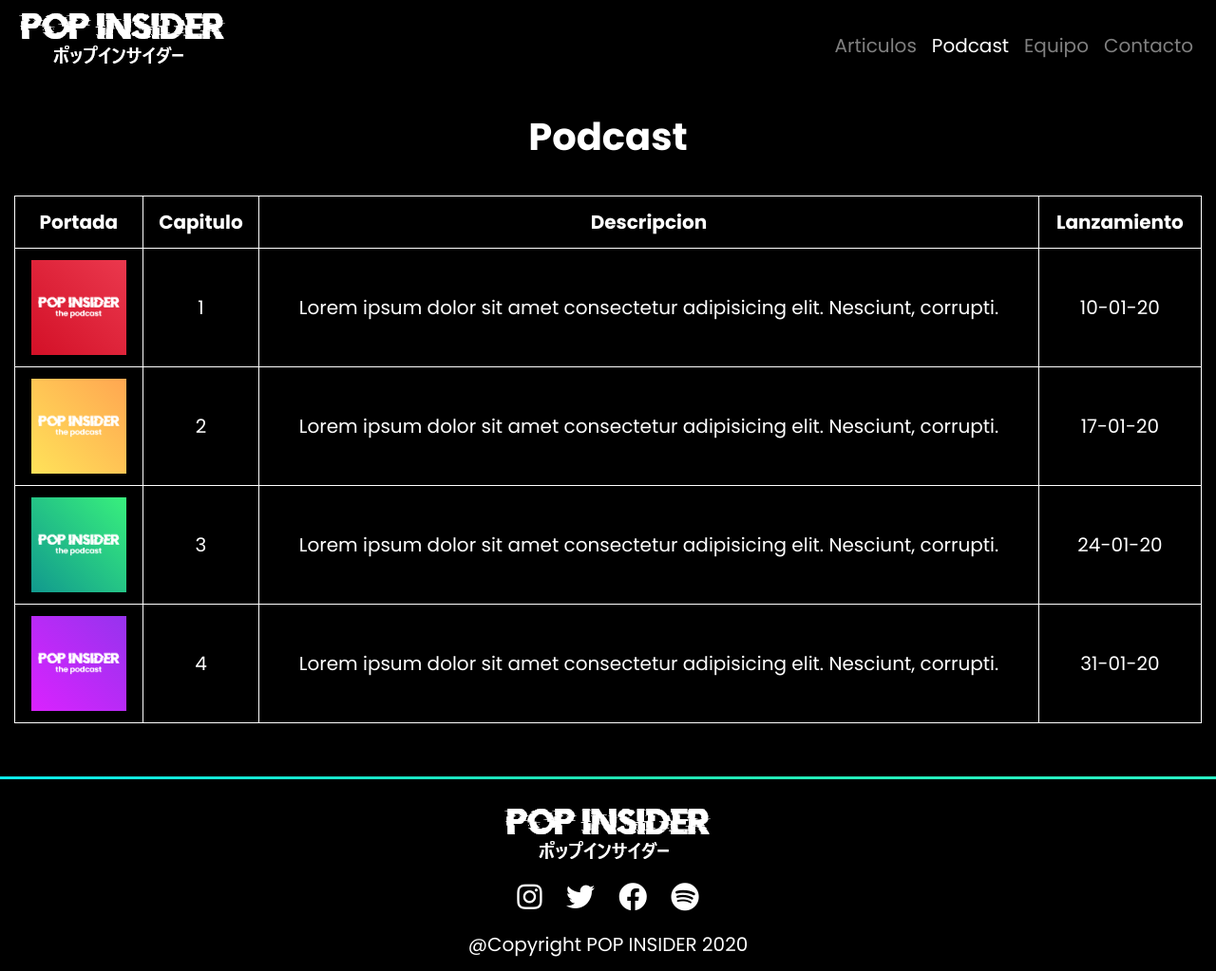
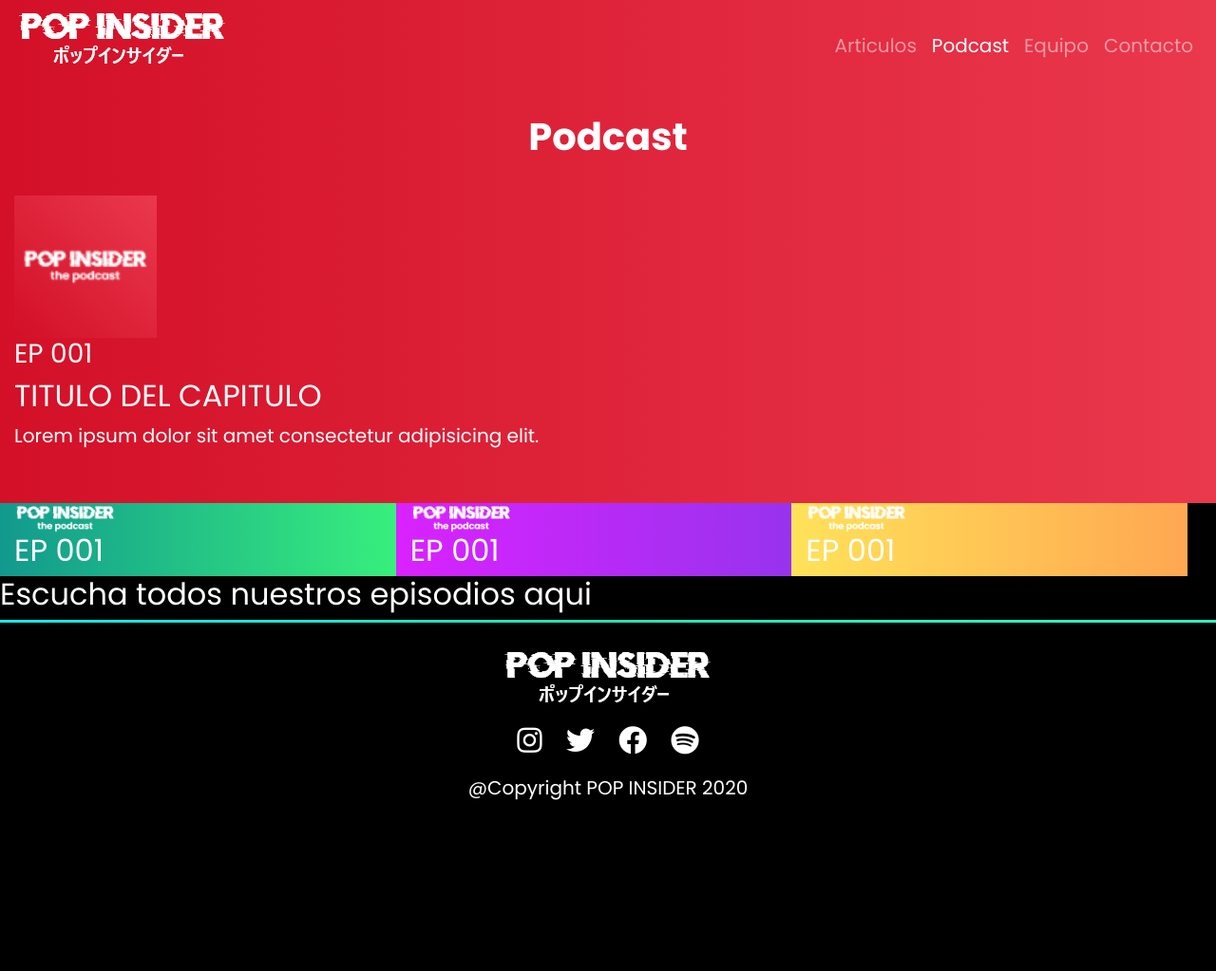
Before and after one commit to josejfdiaz/pop-insider, a plain HTML site: page podcast.html in a window 1280 px wide. Shown: the whole page at 95% size. After the commit the page ends 871 px from the top, so only its background shows below. Drawn offline with Linux system fonts and the light colour scheme.

Commit message:
mejoras podcast

```diff
--- a/podcast.html
+++ b/podcast.html
@@ -45,49 +45,40 @@
 
 <!-- SECCION PRINCIPAL - TABLA DE EPISODIOS -->
 
-    <main class="container-fluid podcast">
+    <main class="container-fluid ep-destacado">
         <h2 class="titulo font-weight-bold">Podcast</h2>
         <div clas="row">
-            <div class="table-responsive">
-                <table class="table table--white-font">
-                    <thead>
-                        <tr>
-                            <th>Portada</th>
-                            <th>Capitulo</th>
-                            <th>Descripcion</th>
-                            <th>Lanzamiento</th>
-                        </tr>
-                    </thead>
-                    <tbody>
-                        <tr>
-                            <td><img src="img/rojo2.png" alt="Podcast episodio 1"></td>
-                            <td>1</td>
-                            <td>Lorem ipsum dolor sit amet consectetur adipisicing elit. Nesciunt, corrupti.</td>
-                            <td>10-01-20</td>
-                        </tr>
-                        <tr>
-                            <td><img src="img/amarillo2.png" alt="Podcast episodio 2"></td>
-                            <td>2</td>
-                            <td>Lorem ipsum dolor sit amet consectetur adipisicing elit. Nesciunt, corrupti.</td>
-                            <td>17-01-20</td>
-                        </tr>
-                        <tr>
-                            <td><img src="img/verde2.png" alt="Podcast episodio 3"></td>
-                            <td>3</td>
-                            <td>Lorem ipsum dolor sit amet consectetur adipisicing elit. Nesciunt, corrupti.</td>
-                            <td>24-01-20</td>
-                        </tr>
-                        <tr>
-                            <td><img src="img/morado2.png" alt="Podcast episodio 4"></td>
-                            <td>4</td>
-                            <td>Lorem ipsum dolor sit amet consectetur adipisicing elit. Nesciunt, corrupti.</td>
-                            <td>31-01-20</td>
-                        </tr>
-                    </tbody>
-                </table>
+            <div class="reproductor">
+                <div>
+                    <img class="img-fluid" src="img/rojo2.png" height="150" width="150" alt="Episodio 1">
+                </div>
+                <div>
+                    <h3>EP 001</h3>
+                    <h2>TITULO DEL CAPITULO</h2>
+                    <p>Lorem ipsum dolor sit amet consectetur adipisicing elit.</p>
+                </div>
             </div>
         </div>
     </main>
+
+<!-- SECCION SECUNDARIA - EP DESTACADOS -->
+    <section class="row container-fluid">
+        <div class="col-lg-4 ep-turquesa">
+            <img class="img-fluid" src="img/POP INSIDER PODCAST@2x.png" alt="Episodio 001">
+            <h2>EP 001</h2>
+        </div>
+        <div class="col-lg-4 ep-morado">
+            <img class="img-fluid" src="img/POP INSIDER PODCAST@2x.png" alt="Episodio 001">
+            <h2>EP 001</h2>
+        </div>
+        <div class="col-lg-4 ep-amarillo">
+            <img class="img-fluid" src="img/POP INSIDER PODCAST@2x.png" alt="Episodio 001">
+            <h2>EP 001</h2>
+        </div>
+        <div>
+            <h2>Escucha todos nuestros episodios aqui</h2>
+        </div>
+    </section>
 
 <!-- FOOTER -->
 
--- a/scss/_global.scss
+++ b/scss/_global.scss
@@ -59,7 +59,7 @@ $fondos:(
 footer {
     width: 100%;
     padding-top: 3px;
-    background: $gradiente;
+    background: $gradiente-verde;
 
     div {
         width: 100%;
--- a/scss/_index.scss
+++ b/scss/_index.scss
@@ -1,6 +1,7 @@
 .intro {
     height: 80vh;
     width: 100%;
+    margin-bottom: 5px;
     position: relative;
     display: flex;
     align-items: flex-end;
@@ -45,7 +46,8 @@
     }
 }
 
-
+.art-destacados {
+    margin-bottom: 5px;
     @for $i from 1 through 3 {
         .articulo-#{$i} {
             height: 40vh;
@@ -54,6 +56,7 @@
             justify-content: center;
             align-items: flex-end;
             overflow: hidden;
+        }
     }
 }
 
--- a/scss/_podcast.scss
+++ b/scss/_podcast.scss
@@ -1,21 +1,27 @@
-.podcast {
+.ep-destacado {
     padding-bottom: 40px;
+    background: $gradiente-rojo;
     @include espaciado;
 
     h2.titulo {
         padding-bottom: 30px;
     }
 
-    .table--white-font {
-        color: $blanco;
-    }
-
-    .table{
-        th,
-        td {
-        border: solid #fff 1px;
-        text-align: center;
-        vertical-align: middle;
-        }
+    .reproductor {
+        border-color: solid $blanco 1px;
+        width: auto;
+        height: auto;
     }
 }
+
+$episodio:(
+    amarillo: $gradiente-amarillo,
+    morado: $gradiente-morado,
+    turquesa: $gradiente-turquesa
+);
+
+@each $episodio, $color in $episodio {
+    .ep-#{$episodio} {
+        background: $color;
+    }
+}
--- a/scss/_variables.scss
+++ b/scss/_variables.scss
@@ -3,5 +3,9 @@
 $blanco: #fff;
 $negro: #000;
 $verde: #20e3b2;
-$gradiente: linear-gradient(to right, #0cebeb, #20e3b2, #29ffc6);
+$gradiente-verde: linear-gradient(to right, #0cebeb, #20e3b2, #29ffc6);
+$gradiente-rojo: linear-gradient(to right, #d31027, #ea384d);
+$gradiente-turquesa: linear-gradient(to right, #11998e, #38ef7d);
+$gradiente-morado: linear-gradient(to right, #da22ff, #9733ee);
+$gradiente-amarillo: linear-gradient(to right, #ffe259, #ffa751);
 $title-size: 20px;
```
Also changed, not shown: index.html (+7 -9 lines), css/main.css, 1 other file. Lines whose indentation alone changed are shown as unchanged.
